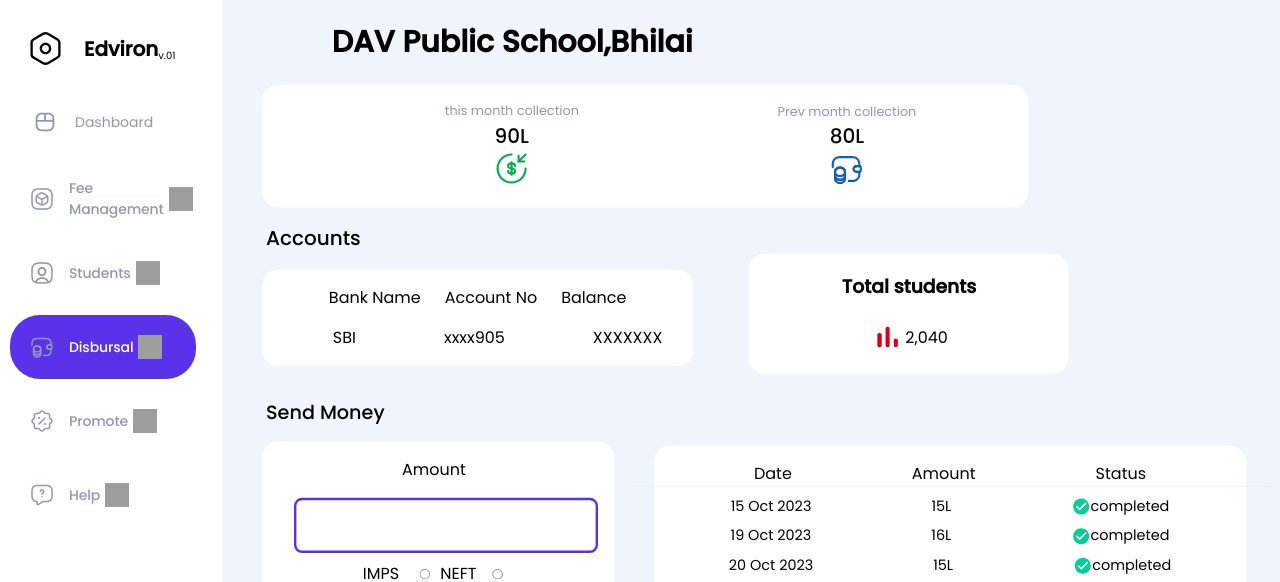
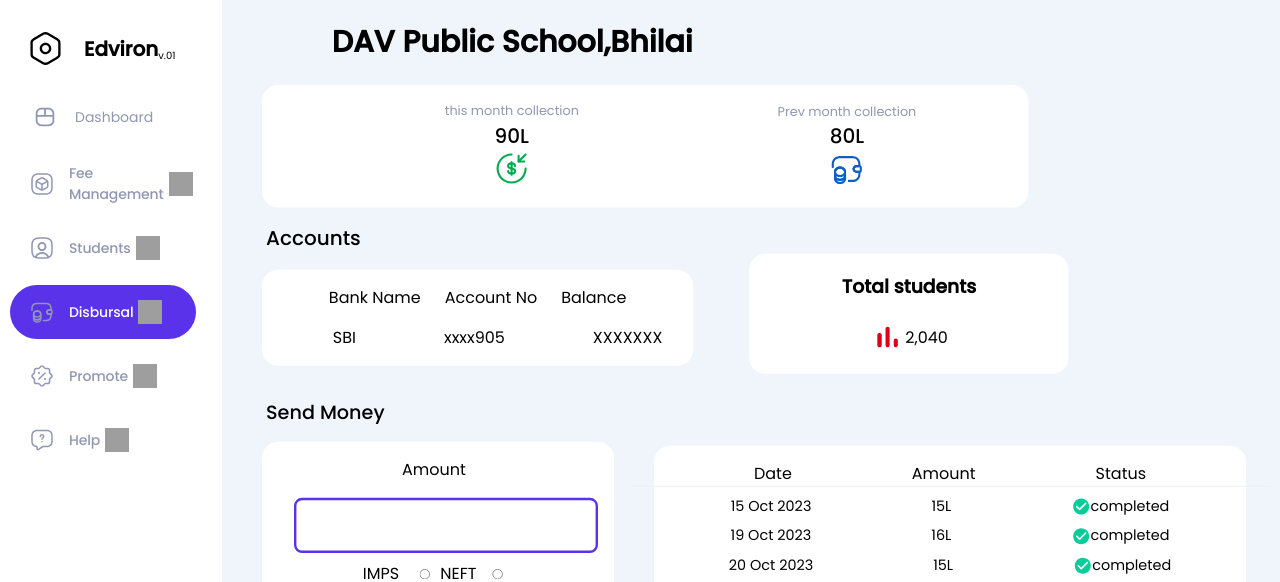
Before and after one commit to Kaku-g/edviron, a React (Create React App) app in the folder frontend/dashboard/: page /disburse in a window 1280 px wide. Shown: the top 582 px of the page. Built offline with nearby package versions, Linux system fonts and the light colour scheme; grey boxes are pictures that could not be loaded.

Commit message:
updated App.js

```diff
--- a/frontend/dashboard/src/components/sidebar/Sidebar.css
+++ b/frontend/dashboard/src/components/sidebar/Sidebar.css
@@ -82,7 +82,7 @@
     font-size: 14px;
     width: 13vw;
     color: var(--light);
-   padding: 10px;
+   padding:5px 10px;
    margin-bottom: 10px;;
     }
 
```
